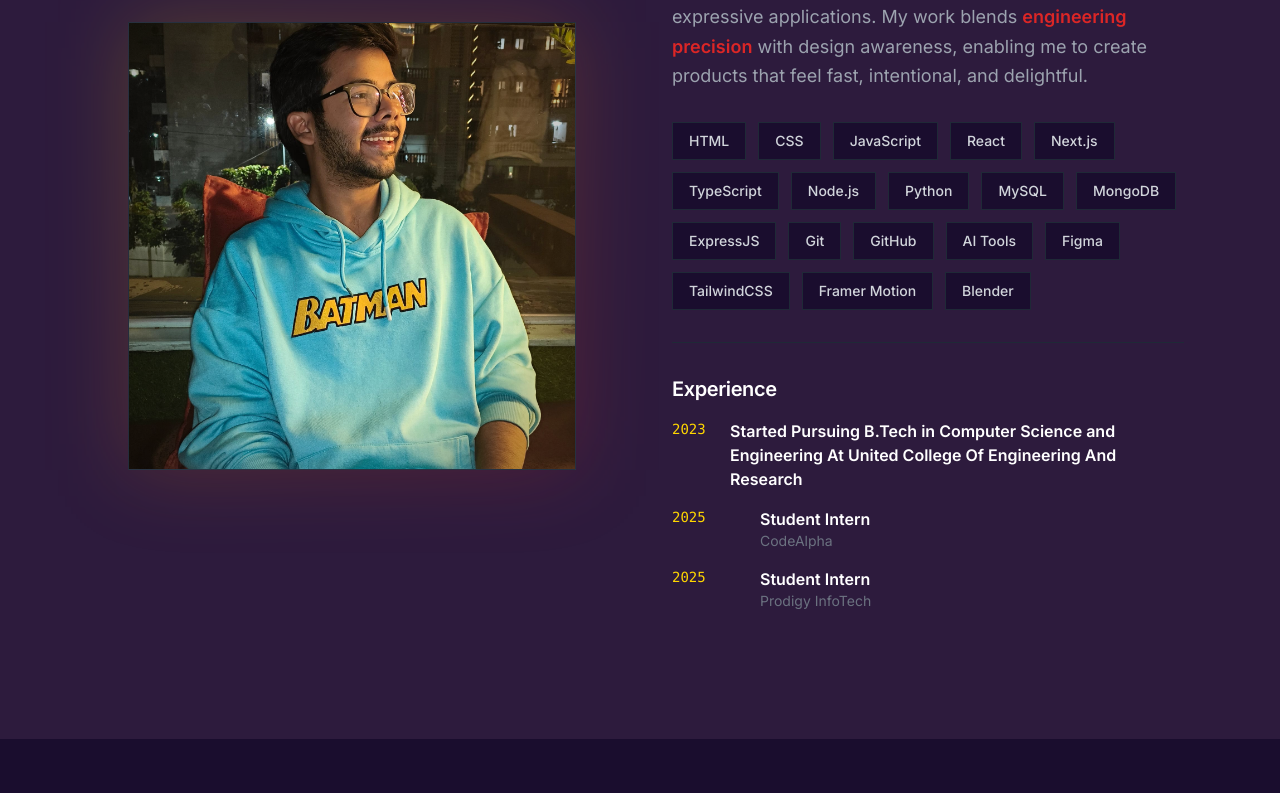
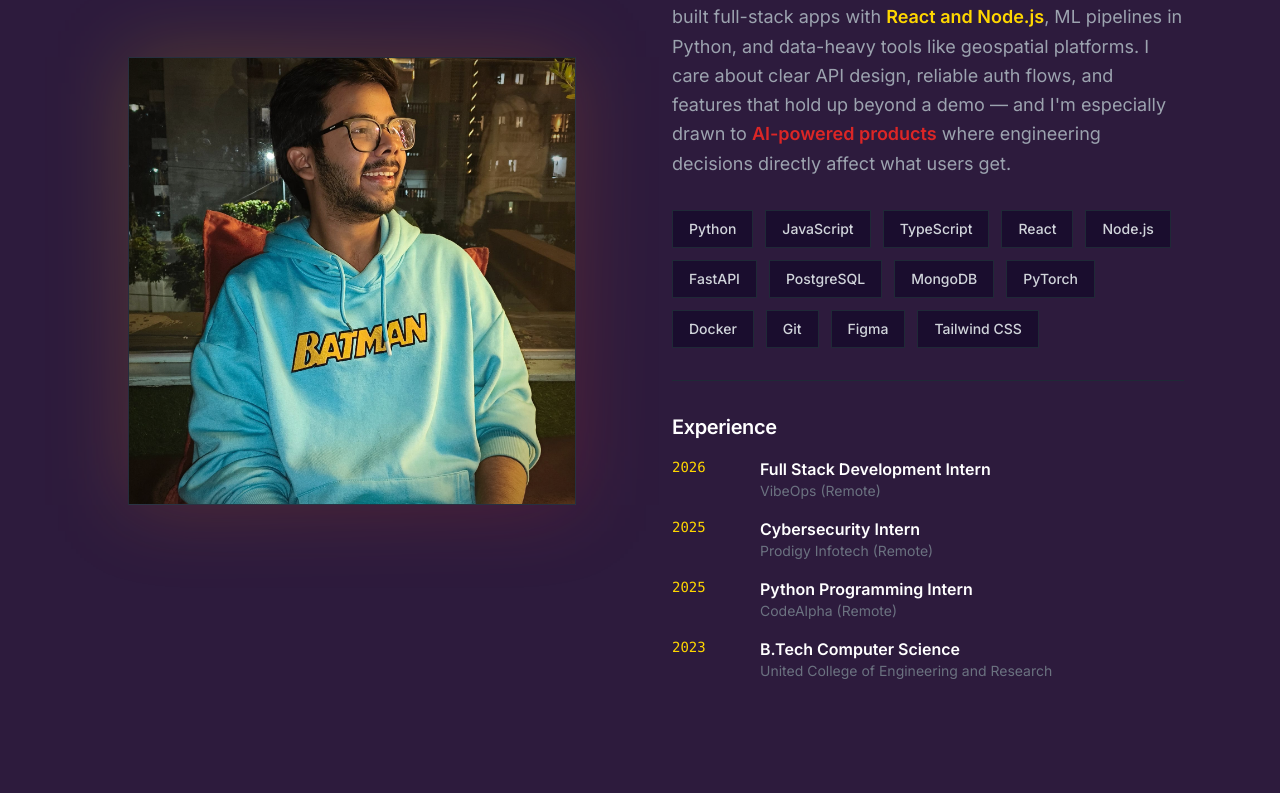
Before and after one commit to HarshYadav1711/Portfolio2, a Next.js app: page / in a window 1280 px wide. Shown: the part 1047-1840 px from the top of the page. Built offline with nearby package versions, Linux system fonts and the light colour scheme; no server answers.

Commit message:
feat: strengthen portfolio positioning and recruiter-facing messaging

```diff
--- a/app/layout.tsx
+++ b/app/layout.tsx
@@ -12,8 +12,18 @@ const inter = Inter({
 // PERSONALIZE: Update site metadata for SEO
 // ============================================
 export const metadata: Metadata = {
-  title: "Full-Stack Developer & Visual Engineer", // TODO: Replace with your title
-  description: "Crafting immersive digital experiences with precision and intention.", // TODO: Replace with your description
+  title: "Harsh Yadav | Full Stack Developer & Software Engineer",
+  description:
+    "Portfolio of Harsh Yadav — Full Stack Developer and Software Engineer building with React, Next.js, Node.js, and AI applications. Projects, experience, and resume.",
+  keywords: [
+    "Harsh Yadav",
+    "Full Stack Developer",
+    "Software Engineer",
+    "React",
+    "Next.js",
+    "Node.js",
+    "AI Applications",
+  ],
 };
 
 export default function RootLayout({
--- a/components/sections/About.tsx
+++ b/components/sections/About.tsx
@@ -9,18 +9,15 @@ import gsap from "gsap";
 // PERSONALIZE: Update your skills list
 // ============================================
 const skills = [
-  "HTML", "CSS", "JavaScript", "React", "Next.js", "TypeScript", "Node.js", "Python", "MySQL",
-  "MongoDB", "ExpressJS", "Git", "GitHub", "AI Tools", "Figma", "TailwindCSS", "Framer Motion", "Blender"
-  // TODO: Add/remove skills as needed
+  "Python", "JavaScript", "TypeScript", "React", "Node.js", "FastAPI",
+  "PostgreSQL", "MongoDB", "PyTorch", "Docker", "Git", "Figma", "Tailwind CSS",
 ];
 
-// ============================================
-// PERSONALIZE: Update your work experience timeline
-// ============================================
 const timeline = [
-  { year: "2023", role: "Started Pursuing B.Tech in Computer Science and Engineering At United College Of Engineering And Research"}, // TODO: Replace with your experience
-  { year: "2025", role: "Student Intern", company: "CodeAlpha" },
-  { year: "2025", role: "Student Intern", company: "Prodigy InfoTech" },
+  { year: "2026", role: "Full Stack Development Intern", company: "VibeOps (Remote)" },
+  { year: "2025", role: "Cybersecurity Intern", company: "Prodigy Infotech (Remote)" },
+  { year: "2025", role: "Python Programming Intern", company: "CodeAlpha (Remote)" },
+  { year: "2023", role: "B.Tech Computer Science", company: "United College of Engineering and Research" },
 ];
 
 export default function About() {
@@ -108,8 +105,7 @@ export default function About() {
               transition={{ duration: 0.8, delay: 0.1 }}
               className="text-lg text-gray-400 leading-relaxed"
             >
-              I&apos;m a <span className="text-accent-yellow font-semibold">full-stack developer</span> who builds performant, visually expressive applications. My work blends <span className="text-accent-red font-semibold">engineering precision</span> with design awareness, enabling me to create products that feel fast, intentional, and delightful.
-              {/* TODO: Replace with your own bio text */}
+              I start with the problem, not the stack. As a CS student, I&apos;ve built full-stack apps with <span className="text-accent-yellow font-semibold">React and Node.js</span>, ML pipelines in Python, and data-heavy tools like geospatial platforms. I care about clear API design, reliable auth flows, and features that hold up beyond a demo — and I&apos;m especially drawn to <span className="text-accent-red font-semibold">AI-powered products</span> where engineering decisions directly affect what users get.
             </motion.p>
 
             <motion.div
--- a/components/sections/Hero.tsx
+++ b/components/sections/Hero.tsx
@@ -90,7 +90,7 @@ export default function Hero() {
           className="designing-text text-accent-yellow text-2xl md:text-3xl lg:text-4xl font-bold mb-4 tracking-wider"
           initial={{ opacity: 0 }}
         >
-          DEVELOPING AND LEARNING {/* TODO: Replace with your tagline (e.g., "DEVELOPING", "CREATING", "BUILDING") */}
+          FULL STACK · AI · REAL-WORLD SYSTEMS
         </motion.div>
 
         {/* Large outlined name */}
@@ -140,7 +140,7 @@ export default function Hero() {
           className="description text-white text-lg md:text-xl lg:text-2xl font-light max-w-2xl mx-auto leading-relaxed"
           initial={{ opacity: 0 }}
         >
-          Full-Stack Developer with 3+ years of experience, who loves to build for form & function! {/* TODO: Replace with your own description */}
+          B.Tech Computer Science student and full-stack developer. I ship web apps, backend services, and AI-powered tools — and I&apos;m looking for internships where I can grow on production code.
         </motion.p>
       </motion.div>
 
--- a/components/sections/Projects.tsx
+++ b/components/sections/Projects.tsx
@@ -2,7 +2,7 @@
 
 import { useEffect, useRef, useState } from "react";
 import { motion, useInView, useScroll, useTransform } from "framer-motion";
-import { ExternalLink, Github } from "lucide-react";
+import { ExternalLink, Github, Star } from "lucide-react";
 import Image from "next/image";
 import gsap from "gsap";
 import { fetchGitHubRepos, convertReposToProjects, type Project } from "@/lib/github";
@@ -162,12 +162,18 @@ function ProjectCard({
       initial={{ opacity: 0, y: 50 }}
       animate={isInView ? { opacity: 1, y: 0 } : {}}
       transition={{ duration: 0.8, delay: index * 0.15 }}
-      className={`project-card flex flex-col ${isEven ? "md:flex-row" : "md:flex-row-reverse"} gap-12 items-center`}
+      className={`project-card flex flex-col ${isEven ? "md:flex-row" : "md:flex-row-reverse"} gap-12 items-center ${project.featured ? "relative" : ""}`}
     >
+      {project.featured && (
+        <div className="absolute -top-4 left-0 md:left-auto md:right-0 flex items-center gap-2 px-4 py-1.5 bg-accent-yellow text-black text-sm font-semibold">
+          <Star className="w-4 h-4 fill-current" />
+          Resume Highlight
+        </div>
+      )}
       {/* Image */}
       <motion.div
         style={{ y }}
-        className="relative w-full md:w-1/2 aspect-video bg-gradient-to-br from-gray-800 to-gray-900 border border-gray-700/50 overflow-hidden group"
+        className={`relative w-full md:w-1/2 aspect-video bg-gradient-to-br from-gray-800 to-gray-900 border overflow-hidden group ${project.featured ? "border-accent-yellow/60" : "border-gray-700/50"}`}
       >
         <div className="absolute inset-0 bg-gradient-to-br from-accent-yellow/10 to-accent-red/10 opacity-0 group-hover:opacity-100 transition-opacity duration-500" />
         {/* Try to load project image, fallback to gradient */}
--- a/components/sections/Resume.tsx
+++ b/components/sections/Resume.tsx
@@ -8,49 +8,63 @@ export default function Resume() {
   const ref = useRef<HTMLDivElement>(null);
   const isInView = useInView(ref, { once: true, margin: "-100px" });
 
-  // ============================================
-  // PERSONALIZE: Update your work experience
-  // ============================================
   const experiences = [
     {
-      period: "2023 - Present", // TODO: Update with your dates
-      role: "Computer Science Student", // TODO: Update with your role
-      college: "United College Of Engineering And Research, Prayagraj", // TODO: Update with company name
-      description: "I am a Computer Science Student at United College Of Engineering And Research, Prayagraj. I am currently in my 3rd year of study. I am interested in web development and machine learning.", // TODO: Update with your achievements
+      period: "Feb 2026 – Mar 2026",
+      role: "Full Stack Development Intern",
+      company: "VibeOps (Remote)",
+      description:
+        "Contributed to production-oriented full-stack features using React, Node.js, and REST APIs. Designed UI flows in Figma and connected them to PostgreSQL-backed services — strengthening my skills in end-to-end feature delivery, API integration, and writing maintainable code with GenAI-assisted workflows.",
     },
     {
-      period: "2025", // TODO: Update with your dates
-      role: "Student Intern", // TODO: Update with your role
-      company: "Prodigy InfoTech", // TODO: Update with company name
-      description: "Pursued a virtual internship in CyberSecurity at Prodigy InfoTech and built various projects related to CyberSecurity.", // TODO: Update with your achievements
+      period: "May 2025",
+      role: "Python Programming Intern",
+      company: "CodeAlpha (Remote)",
+      description:
+        "Built Python data pipelines with Pandas and NumPy and trained supervised and unsupervised models with Scikit-learn. Gained hands-on experience in feature engineering, dataset preparation, and evaluating model performance on structured data.",
     },
     {
-      period: "2025", // TODO: Update with your dates
-      role: "Student Intern", // TODO: Update with your role
-      company: "CodeAlpha", // TODO: Update with company name
-      description: "Pursued a virtual internship in Python Programming at CodeAlpha and built various projects related to Python Programming.", // TODO: Update with your achievements
+      period: "Jun 2025",
+      role: "Cybersecurity Intern",
+      company: "Prodigy Infotech (Remote)",
+      description:
+        "Performed vulnerability assessments and manual penetration testing on web applications. Documented security findings and recommended mitigations — developing a practical understanding of common web vulnerabilities and secure development practices.",
     },
   ];
 
-  // ============================================
-  // PERSONALIZE: Update your education
-  // ============================================
   const education = [
     {
-      period: "2023 - Present", // TODO: Update with your dates
-      degree: "Bachelor of Technology in Computer Science", // TODO: Update with your degree
-      institution: "United College Of Engineering And Research, Prayagraj", // TODO: Update with your university name
+      period: "Oct 2023 – Oct 2027",
+      degree: "Bachelor of Technology, Computer Science",
+      institution: "United College of Engineering and Research — Prayagraj, India",
+      details: "CGPA: 7.60/10. Coursework in Data Structures & Algorithms, Machine Learning, System Design, DBMS, and Computer Networking — applied directly in full-stack and ML project work.",
     },
   ];
 
-  // ============================================
-  // PERSONALIZE: Update your skills list
-  // ============================================
+  const certifications = [
+    {
+      period: "Nov 2025",
+      title: "Oracle Cloud Infrastructure 2025 AI Foundations Associate",
+      issuer: "Oracle",
+    },
+    {
+      period: "Dec 2025 – Present",
+      title: "Full Stack Web Development",
+      issuer: "GeeksforGeeks",
+    },
+  ];
+
+  const achievements = [
+    "DevFest 2025 (United Institute of Technology, Prayagraj) — hands-on lab sessions on emerging technology topics.",
+    "Open-source contributor; independently builds projects across scalable backend systems and applied AI/ML.",
+    "Outside coursework: competitive coding, game development, and AI research.",
+  ];
+
   const skills = [
-    "React", "Next.js", "TypeScript", "Node.js", "Python", "MySQL",
-    "MongoDB", "CSS", "HTML", "ExpressJS", "FastAPI", "REST APIs",
-    "TailwindCSS", "Framer Motion", "GitHub", "Git", "JavaScript", "Blender"
-    // TODO: Add/remove skills as needed
+    "Python", "JavaScript", "TypeScript", "SQL", "C++",
+    "React.js", "Node.js", "Express.js", "FastAPI", "REST APIs", "JWT",
+    "PostgreSQL", "MongoDB", "PostGIS", "PyTorch", "Scikit-learn",
+    "GeoPandas", "Docker", "Git", "GitHub", "Figma",
   ];
 
   return (
@@ -69,11 +83,6 @@ export default function Resume() {
           Resume
         </motion.h2>
 
-        {/* Resume Actions */}
-        {/* ============================================
-            PERSONALIZE: Add your resume PDF file to /public folder
-            Update the filename below if your resume has a different name
-            ============================================ */}
         <motion.div
           initial={{ opacity: 0, y: 20 }}
           animate={isInView ? { opacity: 1, y: 0 } : {}}
@@ -103,7 +112,6 @@ export default function Resume() {
           </motion.a>
         </motion.div>
 
-        {/* Experience */}
         <motion.div
           initial={{ opacity: 0, y: 40 }}
           animate={isInView ? { opacity: 1, y: 0 } : {}}
@@ -131,11 +139,10 @@ export default function Resume() {
           </div>
         </motion.div>
 
-        {/* Education */}
         <motion.div
           initial={{ opacity: 0, y: 40 }}
           animate={isInView ? { opacity: 1, y: 0 } : {}}
-          transition={{ duration: 0.8, delay: 0.5 }}
+          transition={{ duration: 0.8, delay: 0.4 }}
           className="mb-16"
         >
           <h3 className="text-3xl font-bold mb-8 text-accent-yellow">Education</h3>
@@ -145,24 +152,72 @@ export default function Resume() {
                 key={index}
                 initial={{ opacity: 0, x: -20 }}
                 animate={isInView ? { opacity: 1, x: 0 } : {}}
-                transition={{ duration: 0.6, delay: 0.6 + index * 0.1 }}
+                transition={{ duration: 0.6, delay: 0.5 + index * 0.1 }}
                 className="border-l-2 border-accent-yellow/30 pl-6"
               >
                 <div className="flex flex-col md:flex-row md:items-center md:justify-between mb-2">
                   <h4 className="text-xl font-bold">{edu.degree}</h4>
                   <span className="text-accent-yellow text-sm font-mono">{edu.period}</span>
                 </div>
-                <p className="text-accent-red font-semibold">{edu.institution}</p>
+                <p className="text-accent-red font-semibold mb-2">{edu.institution}</p>
+                <p className="text-gray-400 text-sm">{edu.details}</p>
               </motion.div>
             ))}
           </div>
         </motion.div>
 
-        {/* Skills */}
         <motion.div
           initial={{ opacity: 0, y: 40 }}
           animate={isInView ? { opacity: 1, y: 0 } : {}}
-          transition={{ duration: 0.8, delay: 0.7 }}
+          transition={{ duration: 0.8, delay: 0.55 }}
+          className="mb-16"
+        >
+          <h3 className="text-3xl font-bold mb-8 text-accent-yellow">Certifications & Training</h3>
+          <div className="space-y-6">
+            {certifications.map((cert, index) => (
+              <motion.div
+                key={index}
+                initial={{ opacity: 0, x: -20 }}
+                animate={isInView ? { opacity: 1, x: 0 } : {}}
+                transition={{ duration: 0.6, delay: 0.6 + index * 0.1 }}
+                className="border-l-2 border-accent-yellow/30 pl-6"
+              >
+                <div className="flex flex-col md:flex-row md:items-center md:justify-between mb-2">
+                  <h4 className="text-xl font-bold">{cert.title}</h4>
+                  <span className="text-accent-yellow text-sm font-mono">{cert.period}</span>
+                </div>
+                <p className="text-accent-red font-semibold">{cert.issuer}</p>
+              </motion.div>
+            ))}
+          </div>
+        </motion.div>
+
+        <motion.div
+          initial={{ opacity: 0, y: 40 }}
+          animate={isInView ? { opacity: 1, y: 0 } : {}}
+          transition={{ duration: 0.8, delay: 0.65 }}
+          className="mb-16"
+        >
+          <h3 className="text-3xl font-bold mb-8 text-accent-yellow">Achievements & Activities</h3>
+          <ul className="space-y-4">
+            {achievements.map((item, index) => (
+              <motion.li
+                key={index}
+                initial={{ opacity: 0, x: -20 }}
+                animate={isInView ? { opacity: 1, x: 0 } : {}}
+                transition={{ duration: 0.6, delay: 0.7 + index * 0.1 }}
+                className="border-l-2 border-accent-yellow/30 pl-6 text-gray-400"
+              >
+                {item}
+              </motion.li>
+            ))}
+          </ul>
+        </motion.div>
+
+        <motion.div
+          initial={{ opacity: 0, y: 40 }}
+          animate={isInView ? { opacity: 1, y: 0 } : {}}
+          transition={{ duration: 0.8, delay: 0.75 }}
         >
           <h3 className="text-3xl font-bold mb-8 text-accent-yellow">Skills</h3>
           <div className="flex flex-wrap gap-3">
--- a/components/sections/Skills.tsx
+++ b/components/sections/Skills.tsx
@@ -8,12 +8,13 @@ import gsap from "gsap";
 // PERSONALIZE: Update skill categories and technologies
 // ============================================
 const skillCategories = {
-  Frontend: ["HTML", "CSS", "Tailwind CSS", "JavaScript", "React", "Next.JS"], // TODO: Update with your frontend skills
-  Backend: ["Node.js", "Python", "Express", "FastAPI", "REST APIs", "GraphQL"], // TODO: Update with your backend skills
-  DevOps: ["Git", "GitHub"], // TODO: Update with your DevOps skills
-  Databases: ["MySQL", "MongoDB"], // TODO: Update with your database skills
-  Tools: ["Git", "VS Code", "Figma", "Blender"], // TODO: Update with your tools
-  // TODO: Add or remove categories as needed (e.g., "Mobile", "Design", "Cloud", etc.)
+  Languages: ["Python", "JavaScript", "TypeScript", "SQL", "C++"],
+  Frontend: ["React.js", "HTML5", "CSS3", "Tailwind CSS", "Bootstrap", "Vite"],
+  Backend: ["Node.js", "Express.js", "FastAPI", "REST APIs", "JWT Authentication"],
+  Databases: ["PostgreSQL", "MongoDB", "SQLite", "MySQL", "PostGIS"],
+  "AI / ML": ["PyTorch", "Scikit-learn", "Pandas", "NumPy", "Deep Learning", "Feature Engineering"],
+  Geospatial: ["GeoPandas", "Rasterio", "Shapely", "Leaflet", "STAC APIs"],
+  "Tools & Platforms": ["Git", "GitHub", "Docker", "Postman", "Figma"],
 };
 
 export default function Skills() {
--- a/lib/config.ts
+++ b/lib/config.ts
@@ -11,13 +11,10 @@ export const GITHUB_USERNAME = "HarshYadav1711"; // TODO: Replace with your actu
 // Add repository names (exact match or partial match) that should be prioritized
 // These projects will appear first in your portfolio
 export const PRIORITIZED_PROJECTS: string[] = [
-  // QPS project
-  "qps",
-  // Dashboard & learning projects (matched by repo name keywords)
-  "mentor-session-booking",   // Mentor Session Booking Dashboard
-  "student-learning-progress", // Student Learning Progress & Engagement Dashboard
-  "session-discovery",        // Session Discovery — Intelligent Search & Recommendation Interface
-  // AI Agent projects (case-insensitive matching)
+  "climaterisk-sentinel",
+  "ai_based_galaxy_morphology_classifier",
+  "applynest",
+  "primetrade",
 ];
 
 // ============================================
@@ -27,6 +24,8 @@ export const PRIORITIZED_PROJECTS: string[] = [
 export const EXCLUDED_PROJECTS: string[] = [
   "clinic-tracker",
   "clinic",
+  "primetrade-backend",
+  "primetrade-data-science",
 ];
 
 // ============================================
@@ -34,15 +33,42 @@ export const EXCLUDED_PROJECTS: string[] = [
 // ============================================
 // Map repo name keyword (lowercase) to the exact title to show in portfolio
 export const PROJECT_DISPLAY_NAMES: { [key: string]: string } = {
-  "mentor-session-booking": "Mentor Session Booking Dashboard",
-  "student-learning-progress": "Student Learning Progress & Engagement Dashboard",
-  "session-discovery": "Session Discovery — Intelligent Search & Recommendation Interface",
+  "climaterisk-sentinel": "ClimateRisk Sentinel",
+  "ai_based_galaxy_morphology_classifier": "AI-Based Galaxy Morphology Classifier",
+  "applynest": "ApplyNest",
+  "primetrade": "Primetrade Crypto Trade Logger",
 };
 
 // Order for featured projects (first in list = show first)
 export const FEATURED_PROJECT_ORDER: string[] = [
-  "mentor-session-booking",
-  "student-learning-progress",
-  "session-discovery",
-  "qps",
+  "climaterisk-sentinel",
+  "ai_based_galaxy_morphology_classifier",
+  "applynest",
+  "primetrade",
 ];
+
+// Resume project descriptions and tech stack overrides
+export const RESUME_PROJECT_DETAILS: {
+  [key: string]: { description: string; tech: string[] };
+} = {
+  "climaterisk-sentinel": {
+    description:
+      "Geospatial climate-risk intelligence platform using Microsoft Planetary Computer STAC APIs, PostGIS, and open satellite datasets with interactive GIS dashboards, AOI validation, and heuristic risk scoring.",
+    tech: ["React", "TypeScript", "FastAPI", "PostGIS", "GeoPandas", "Rasterio", "Leaflet"],
+  },
+  "ai_based_galaxy_morphology_classifier": {
+    description:
+      "Deep learning pipeline for classifying galaxy morphologies into Spiral, Elliptical, and Irregular categories using SDSS and Galaxy Zoo datasets with CNN architectures and deployment-ready inference.",
+    tech: ["PyTorch", "Deep Learning", "Python", "CNN"],
+  },
+  "applynest": {
+    description:
+      "Full-stack job application tracking platform with authentication, Kanban workflow management, drag-and-drop pipelines, and AI-assisted job description parsing with deterministic fallback logic.",
+    tech: ["React", "TypeScript", "Express.js", "MongoDB", "JWT"],
+  },
+  "primetrade": {
+    description:
+      "High-performance trading position tracker with JWT authentication, portfolio analytics, automated P&L calculations, and containerized FastAPI backend with async SQLAlchemy.",
+    tech: ["FastAPI", "PostgreSQL", "React", "Docker"],
+  },
+};
```
Also changed, not shown: lib/github.ts (+26 -4 lines), 1 other file (tests, documents, lock files or other folders).
